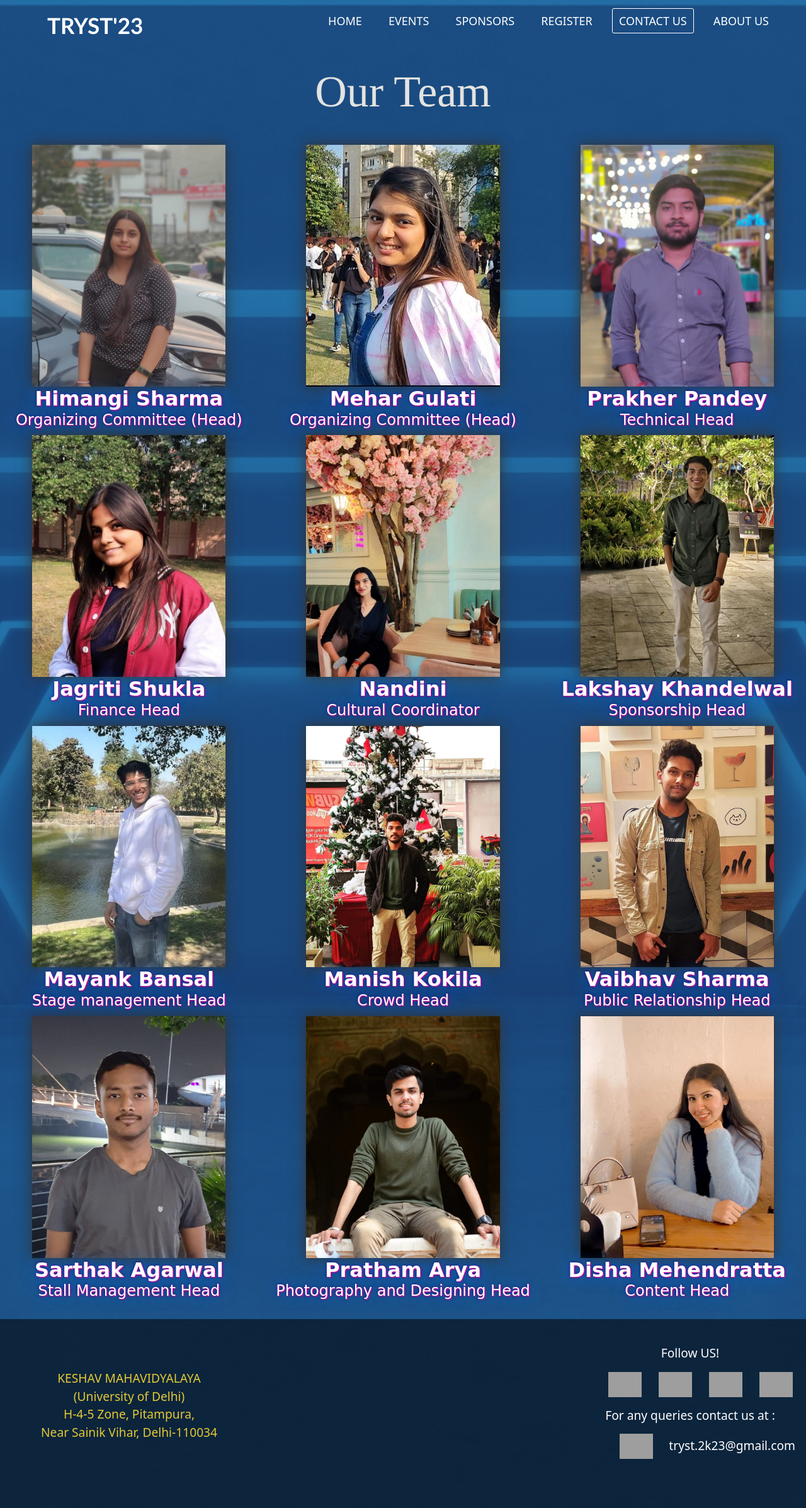
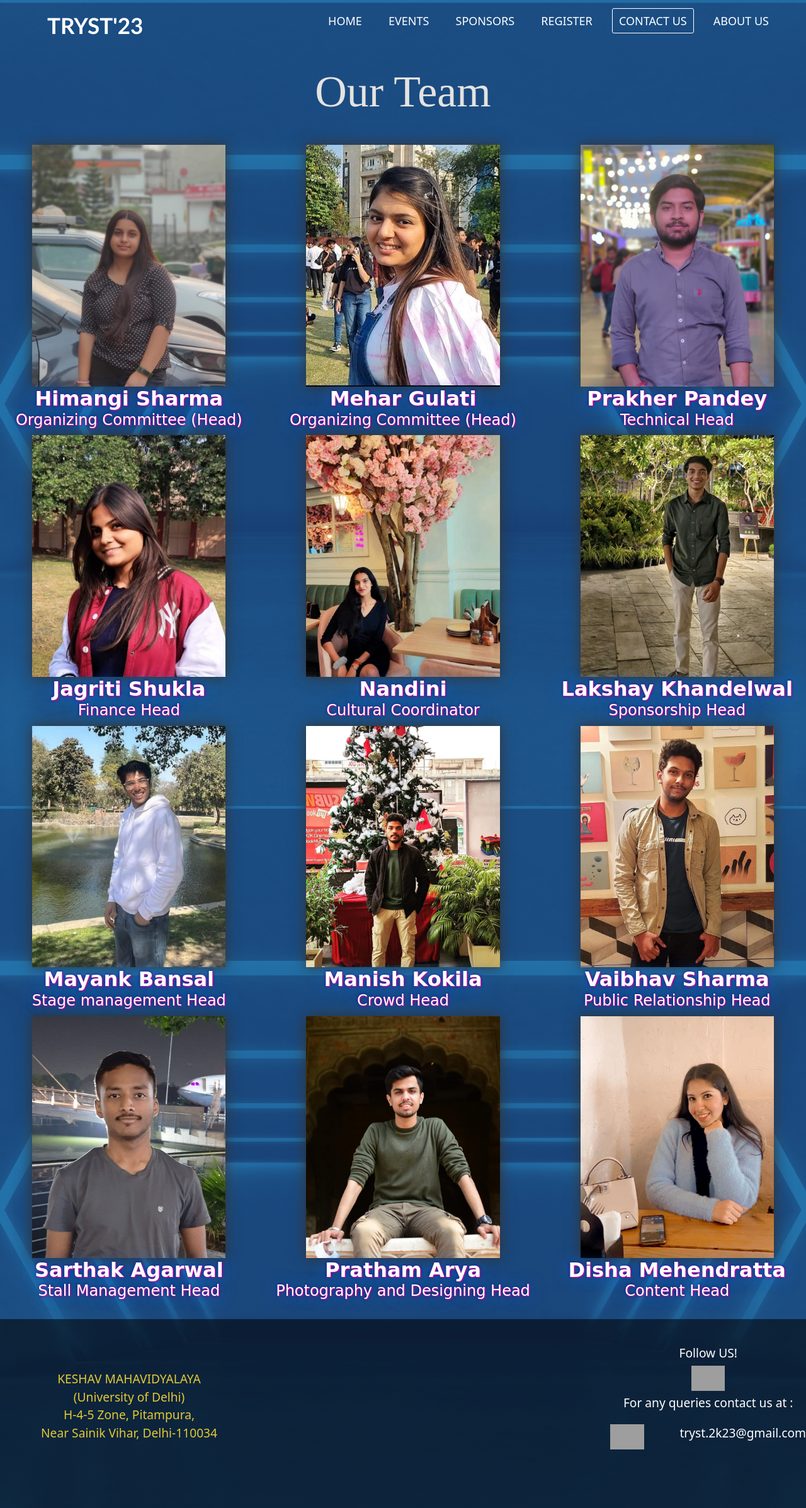
Before and after one commit to spartan289/TRYST-1, a PHP site: page /TRYST-1/team.html in a window 1280 px wide. Shown: the whole page at 63% size. Run offline with PHP 8.4, Linux system fonts and the light colour scheme; some libraries are stand-ins or nearby versions; grey boxes are pictures that could not be loaded.

Commit message:
footer changes

```diff
--- a/css/common.css
+++ b/css/common.css
@@ -1,7 +1,14 @@
 body {
+  background-image: url('images/!logo.png');
+  background-repeat: no-repeat;
+  background-attachment: fixed;
+  background-position: center;
+
+
+
+  background-color: black;
   margin: 0;
   padding: 0;
-  background-color: #000000;
 }
 
 .CTR {
@@ -15,7 +22,7 @@ body {
 }
 
 #HD {
-  font-family:"Playfair Display";
+  font-family: "Playfair Display";
   font-size: 70px;
   margin-bottom: 30px;
   color: rgb(228, 227, 225);
@@ -34,14 +41,6 @@ body {
   width: 100%;
   /* Change this value to adjust the size of the foreground image */
   height: auto;
-}
-
-canvas {
-  display: block;
-  position: fixed;
-  top: 0;
-  left: 0;
-  z-index: -1;
 }
 
 nav a {
@@ -90,8 +89,6 @@ nav a {
   border-radius: 3px;
 }
 
-/* nav a.active,
-nav a:hover { */
 nav a.active {
   border: 1px solid white;
   transition: .5s;
@@ -173,13 +170,15 @@ nav #icon {
 .ftlist {
   display: flex;
   flex-direction: row;
+  width: fit-content;
+  margin: auto;
+  padding: 5px;
 }
 
 .a,
 .b,
 .c {
   font-size: larger;
-  margin-top: px;
 }
 
 .a a {
@@ -190,12 +189,17 @@ nav #icon {
 .a {
   color: rgb(248, 97, 83);
   width: 45%;
+  margin-top: 20px;
 }
 
 .b {
   color: rgba(246, 217, 51, 0.912);
-  width: 25%;
-  margin-left: 40px;
+  width: 33%;
+}
+#adrs {
+  margin: auto;
+  margin-top: 10%;
+  margin-bottom:130px ;
 }
 
 .a iframe {
@@ -215,23 +219,22 @@ nav #icon {
 
 .c img {
   margin-top: 15px;
-  margin-bottom: 15px;
+  margin: auto;
   height: 40px;
-  margin-left: 30px;
-  margin-right: 10px;
 }
 
-.email {
-  display: flex;
+div.email {
+  margin-top: 20px;
+  display: block;
 }
 
 .email img {
-  margin-left: 15%;
+  margin: none;
+  float: left;
 }
 
 .email span {
-  margin-top: 20px;
-  margin-left: 15px;
+  float: right;
 }
 
 #map {
@@ -239,18 +242,13 @@ nav #icon {
   width: 400px;
 }
 
-#adrs {
-  margin-top: 40px;
-  margin-left: 25px;
-}
 
 @media (max-width: 800px) {
   .footer {
     flex-direction: column;
     align-items: center;
-    height: 540px;
+    height: 600px;
   }
-
   .a,
   .b,
   .c {
@@ -260,8 +258,7 @@ nav #icon {
   }
 
   .b {
-    margin-top: 5px;
-    margin: auto;
+    margin: 0px;
   }
 
   .ftlist {
@@ -287,6 +284,10 @@ nav #icon {
 
   .a iframe {
     width: 80%;
+  }
+  #adrs {
+    margin: 0px;
+    margin-bottom:15px ;
   }
 }
 
--- a/css/styleYV.css
+++ b/css/styleYV.css
@@ -416,5 +416,4 @@ h3 {
     gap: 2rem;
     grid-template-columns: repeat(1, 1fr);
   }
-
 }
--- a/team.html
+++ b/team.html
@@ -177,8 +177,8 @@
   <footer class="footer" style="position: relative;" id="foot">
     <div class="b" style="display: flex;">
       <div id="adrs">
-        KESHAV MAHAVIDYALAYA <br> (University of Delhi)<br>H-4-5 Zone, Pitampura,<br> Near Sainik Vihar, Delhi-110034
-        <br>
+        KESHAV MAHAVIDYALAYA <br> (University of Delhi)<br>H-4-5 Zone, Pitampura,<br> Near Sainik Vihar,
+        Delhi-110034 <br>
       </div>
     </div>
     <div class="a">
@@ -190,20 +190,12 @@
     <div class="c">
       <span>Follow US!</span>
       <ul class="ftlist">
-        <a href="" target="_blank"><img
-            src="https://cdn2.iconfinder.com/data/icons/social-media-2285/512/1_Twitter_colored_svg-128.png" alt=""></a>
-        <a href="" target="_blank"><img
-            src="https://cdn2.iconfinder.com/data/icons/social-media-2285/512/1_Linkedin_unofficial_colored_svg-128.png"
-            alt=""></a>
         <a href="https://www.instagram.com/tryst.kmv/" target="_blank"><img
             src="https://cdn2.iconfinder.com/data/icons/social-media-2285/512/1_Instagram_colored_svg_1-128.png"
             alt=""></a>
-        <a href="" target="_blank"><img
-            src="https://cdn2.iconfinder.com/data/icons/social-media-2285/512/1_Facebook_colored_svg_copy-128.png"
-            alt=""></a>
       </ul>
+      For any queries contact us at :
       <div>
-        For any queries contact us at :
         <div class="email">
           <img src="https://cdn-icons-png.flaticon.com/128/732/732200.png" alt="">
           <span>tryst.2k23@gmail.com</span>
```
Also changed, not shown: Aboutus.html (+4 -11 lines), Main_Events.html (+4 -11 lines), Register.php (+5 -13 lines), Sponsor.html (+4 -14 lines), index.php (+3 -16 lines), images/animated-fg.gif (deleted).
